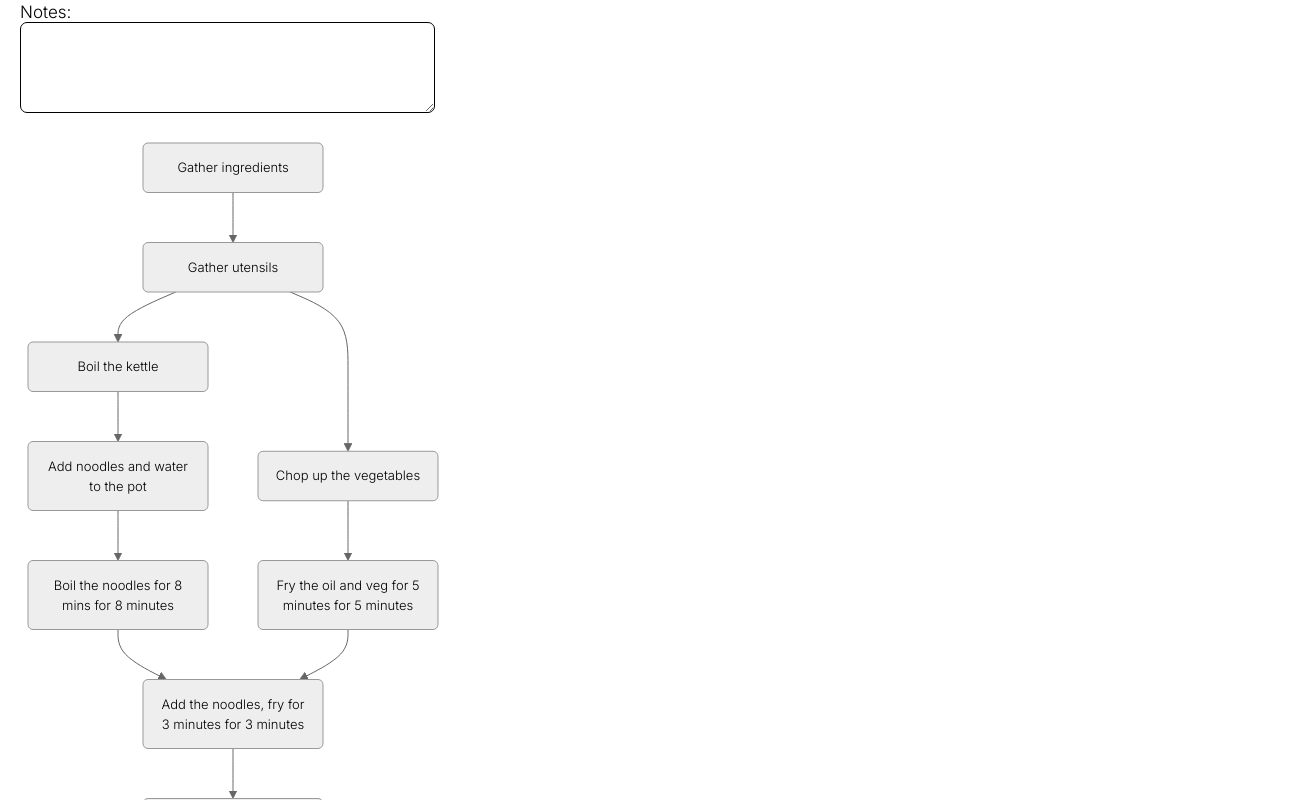
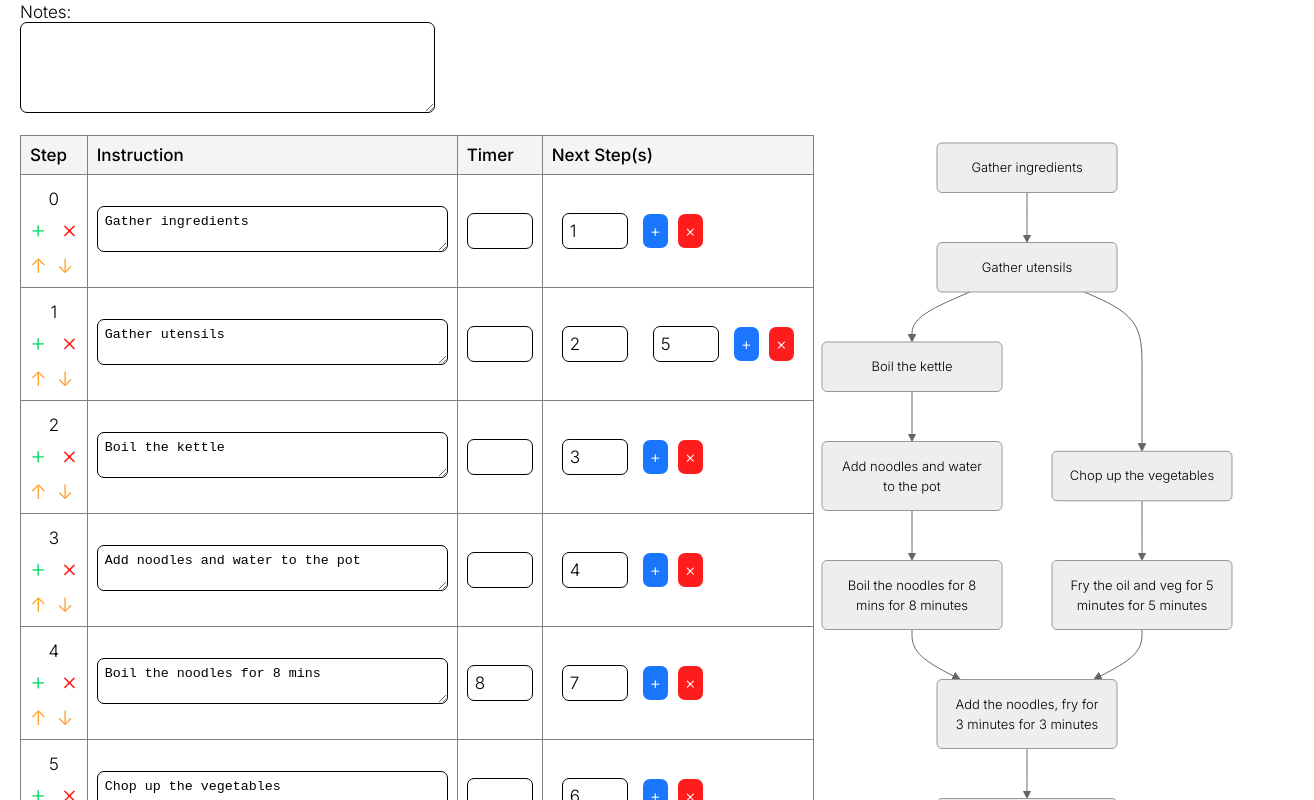
Before and after one commit to curlpipe/manger, a Vue app in the folder front_end/: page /cookbook/add in a window 1280 px wide. Shown: the part 620-1420 px from the top of the page, 1314 px wide, since content can reach past the window. Built offline with nearby package versions, Linux system fonts and the light colour scheme; no server answers.

Commit message:
Neater method of generating meal instructions

```diff
--- a/front_end/assets/csshock.css
+++ b/front_end/assets/csshock.css
@@ -26,7 +26,7 @@ html, body {
     background-color: var(--background-color);
 }
 
-h1, h2, h3, h4, h5, h6, p, a, span, li, input, label, select, button {
+h1, h2, h3, h4, h5, h6, p, a, span, li, input, label, select, button, th {
     font-family: "Inter", sans-serif;
     color: var(--black);
     margin-bottom: 5px;
@@ -66,6 +66,11 @@ h6 {
 p, a, input, button, label, select {
     font-size: 17px;
     font-weight: 300;
+}
+
+th {
+    font-size: 17px;
+    font-weight: 500;
 }
 
 input[type="submit"], button, select {
--- a/front_end/assets/style.css
+++ b/front_end/assets/style.css
@@ -57,6 +57,16 @@ RouterLink {
     gap: 30px;
 }
 
+.meal-edit {
+    display: flex;
+    flex-direction: row;
+}
+
+@media only screen and (max-width: 1100px) {
+    .meal-edit {
+        flex-direction: column;
+    }
+}
 
 @media only screen and (max-width: 567px) {
     .steps > * {
@@ -66,3 +76,30 @@ RouterLink {
         margin-bottom: 5px;
     }
 }
+
+table {
+    width: 100%;              /* Full-width table */
+    border-collapse: collapse; /* Merge borders into a single border */
+}
+
+th, td {
+    padding: 9px;              /* Add some padding */
+    border: 1px solid grey;     /* Light border between cells */
+    text-align: left;           /* Align text to the left */
+}
+
+thead {
+    background-color: #f4f4f4;  /* Light background color for header */
+}
+
+tr:hover {
+    background-color: #f1f1f1;  /* Row highlight on hover */
+}
+
+.softbunch {
+    display: flex;
+}
+
+.softbunch > * {
+    padding-right: 5px;
+}
--- /dev/null
+++ b/front_end/src/components/cookbook/MealFlowEdit.vue
@@ -0,0 +1,112 @@
+<script setup>
+import { useMealStore } from '@/stores/useMealStore.js';
+import { ref, onMounted } from 'vue';
+import axios from 'axios';
+import Storage from '@/utils/storageUtils.js';
+
+const emit = defineEmits(['updateFlow']);
+
+const props = defineProps({
+    instructions: Object,
+});
+
+const addNext = (step) => {
+    props.instructions[step].next.push(0);
+    apply();
+};
+
+const removeNext = (step) => {
+    props.instructions[step].next.pop();
+    apply();
+};
+
+const addStep = (at) => {
+    // Increment all steps greater than or equal to at
+    props.instructions = props.instructions.forEach((i, ic) => {
+        i.next.forEach((n, nc) => {
+            if (n > at + 1) {
+                props.instructions[ic].next[nc] += 1;
+            }
+        });
+    });
+    // Add instruction in
+    props.instructions.splice(at + 1, 0, { command: "Do something", timer: null, next: [] });
+    apply();
+};
+
+const removeStep = (at) => {
+    props.instructions.splice(at, 1);
+    // Decrement all steps greater than step
+    props.instructions = props.instructions.forEach((i, ic) => {
+        i.next.forEach((n, nc) => {
+            if (n > at + 1) {
+                props.instructions[ic].next[nc] -= 1;
+            }
+        });
+    });
+    apply();
+};
+
+const moveStepUp = (id) => {
+    if (id - 1 >= 0) {
+        [props.instructions[id], props.instructions[id - 1]] =
+            [props.instructions[id - 1], props.instructions[id]];
+        [props.instructions[id].next, props.instructions[id - 1].next] =
+            [props.instructions[id - 1].next, props.instructions[id].next];
+        apply();
+    }
+};
+
+const moveStepDown = (id) => {
+    if (id + 1 < props.instructions.length) {
+        [props.instructions[id], props.instructions[id + 1]] =
+            [props.instructions[id + 1], props.instructions[id]];
+        [props.instructions[id].next, props.instructions[id + 1].next] =
+            [props.instructions[id + 1].next, props.instructions[id].next];
+        apply();
+    }
+};
+
+const apply = () => {
+    // Change all empty timers to null
+    props.instructions.forEach(i => i.timer = i.timer == '' ? null : i.timer);
+    emit('updateFlow', props.instructions);
+};
+
+</script>
+
+<template>
+    <div>
+        <table>
+            <thead><th>Step</th><th>Instruction</th><th>Timer</th><th>Next Step(s)</th></thead>
+            <tr style="align-items: center; padding: 10px;" v-for="(instruction, c) in instructions">
+                <td>
+                    <p style="text-align: center;">{{ c }}</p>
+                    <div class="display: flex; flex-direction: column;">
+                        <a style="font-size: 25px; margin-right: 15px;" class="green-fg" @click="addStep(c)">+</a>
+                        <a style="font-size: 25px;" class="red-fg" @click="removeStep(c)">&times;</a>
+                        <div style="height: 10px;"></div>
+                        <a style="font-size: 20px; margin-right: 10px;" class="orange-fg" @click="moveStepUp(c)">&uarr;</a>
+                        <a style="font-size: 20px;" class="orange-fg" @click="moveStepDown(c)">&darr;</a>
+                    </div>
+                </td>
+                <td><textarea type="text" cols="40" rows="2" v-model="instruction.command" @blur="apply"></textarea></td>
+                <td><input type="number" v-model="instruction.timer" @blur="apply" style="width: 50px;"></td>
+                <td>
+                    <div class="bunch" style="align-items: center;">
+                        <input v-for="(next, idx) in instruction.next" type="number" v-model="instruction.next[idx]" style="width: 50px; margin-right: 15px;" @blur="apply">
+                        <form @submit.prevent="addNext(c)" style="margin: 0 !important;">
+                            <button style="font-size: 17px;">+</button>
+                        </form>
+                        <form @submit.prevent="removeNext(c)">
+                            <button style="font-size: 17px;" class="red-bg">&times;</button>
+                        </form>
+                    </div>
+                </td>
+            </tr>
+        </table>
+        <form @submit.prevent="apply">
+            <button>Update Meal Flow</button>
+        </form>
+    </div>
+</template>
--- a/front_end/src/views/EditMealView.vue
+++ b/front_end/src/views/EditMealView.vue
@@ -1,10 +1,11 @@
 <script setup>
 import MealFlow from '@/components/cookbook/MealFlow.vue';
+import MealFlowEdit from '@/components/cookbook/MealFlowEdit.vue';
 import IngredientOverview from '@/components/cookbook/IngredientOverview.vue';
 import { useMealStore } from '@/stores/useMealStore.js';
 import { useIngredientStore } from '@/stores/useIngredientStore.js';
 import { useRouter } from 'vue-router';
-import { ref, reactive, onMounted } from 'vue';
+import { ref, reactive, onMounted, onBeforeUnmount } from 'vue';
 import axios from 'axios';
 import Storage from '@/utils/storageUtils.js';
 
@@ -61,6 +62,8 @@ const new_ingredient_unit = ref('unit');
 
 var instructions_json = ref('');
 
+var cacher = null;
+
 onMounted(async () => {
     try {
         await ingredientStore.query();
@@ -78,12 +81,14 @@ onMounted(async () => {
         instructions.value.forEach((i, idx) => {
             instructions_json.value += `${idx}: ${i.command}(${i.timer}) -> ${i.next}\n`;
         });
-        mealFlowChange();
         ingred_id.value = (ingredientStore.getIngredients[0] ?? { id: -1 }).id;
+        cacher = setInterval(cacheFormData, 5000);
     } catch (error) {
         console.error(error);
     }
 });
+
+onBeforeUnmount(() => clearInterval(cacher));
 
 const applyEdit = async () => {
     // Gather form data
@@ -113,22 +118,6 @@ const applyEdit = async () => {
 };
 
 const sleep = async (ms) => new Promise((callback) => setTimeout(callback, ms));
-
-const mealFlowChange = async () => {
-    await sleep(20);
-    instructions.value = [];
-    instructions_json.value.split('\n').forEach(line => {
-        if (line.length > 0) {
-            line = line.split(': ')[1];
-            let [command_part, next] = line.split(' -> ');
-            let [command, timer] = command_part.split('(');
-            timer = timer.slice(0, -1);
-            next = next.split(',').filter(i => i != '').map(i => parseInt(i));
-            timer = timer == 'null' ? null : parseInt(timer);
-            instructions.value.push({ command, timer, next });
-        }
-    });
-};
 
 const addIngredientToMeal = async () => {
     // Add ingredient if necessary
@@ -172,7 +161,13 @@ const cacheFormData = () => {
     formStorage.setItem('editMealForm' + props.id, data);
 };
 
-const cacher = setInterval(cacheFormData, 5000);
+const copyInstructions = () => {
+    return JSON.parse(JSON.stringify(instructions.value));
+};
+
+const updateFlow = (update) => {
+    instructions.value = update;
+};
 
 </script>
 
@@ -236,16 +231,15 @@ const cacher = setInterval(cacheFormData, 5000);
             <label for="notes">Notes: </label>
             <br>
             <textarea rows="5" cols="48" id="notes" name="notes" v-model="notes"></textarea>
+
             <br>
-            <form @submit.prevent="mealFlowChange">
-                <div id="instructions"></div>
-                <MealFlow :instructions="instructions" />
-                <br>
-                <textarea v-model="instructions_json" cols="48" rows="10"></textarea>
-                <br>
-                <input type="submit" value="Update Meal Flow"></input>
-                <br>
-            </form>
+            <br>
+            <!-- Form  to modify and change the flow of the meal -->
+            <div class="meal-edit">
+                <MealFlowEdit :instructions="copyInstructions()" @update-flow="updateFlow" />
+                <MealFlow :instructions="instructions"/>
+            </div>
+            <br>
             <input type="submit" value="Apply Edits">
         </form>
     </div>
--- a/front_end/src/views/NewMealView.vue
+++ b/front_end/src/views/NewMealView.vue
@@ -1,10 +1,11 @@
 <script setup>
 import MealFlow from '@/components/cookbook/MealFlow.vue';
+import MealFlowEdit from '@/components/cookbook/MealFlowEdit.vue';
 import IngredientOverview from '@/components/cookbook/IngredientOverview.vue';
 import { useMealStore } from '@/stores/useMealStore.js';
 import { useIngredientStore } from '@/stores/useIngredientStore.js';
 import { useRouter } from 'vue-router';
-import { ref, reactive, onMounted } from 'vue';
+import { ref, reactive, onMounted, onBeforeUnmount } from 'vue';
 import axios from 'axios';
 import Storage from '@/utils/storageUtils.js';
 
@@ -14,11 +15,23 @@ const ingredientStore = useIngredientStore();
 
 const formStorage = new Storage('localStorage');
 
+var cacher = null;
+
 onMounted(async () => {
     // Load inventory from database
     await ingredientStore.query();
     ingred_id.value = (ingredientStore.getIngredients[0] ?? { id: ingred_id.value }).id;
+    name.value = getCache().name;
+    time.value = getCache().time;
+    difficulty.value = getCache().difficulty;
+    instructions.value = getCache().instructions;
+    ingredients.value = getCache().ingredients;
+    notes.value = getCache().notes;
+    rating.value = getCache().rating;
+    cacher = setInterval(cacheFormData, 5000);
 });
+
+onBeforeUnmount(() => clearInterval(cacher));
 
 const getCache = () => {
     if (formStorage.hasItem('newMealForm')) {
@@ -55,24 +68,19 @@ const getCache = () => {
     }
 };
 
-const name = ref(getCache().name);
-const time = ref(getCache().time);
-const difficulty = ref(getCache().difficulty);
-var instructions = ref(getCache().instructions);
-var ingredients = reactive(getCache().ingredients);
-const notes = ref(getCache().notes);
-const rating = ref(getCache().rating);
+var name = ref('');
+var time = ref(0);
+var difficulty = ref('easy');
+var instructions = ref([]);
+var ingredients = ref([]);
+var notes = ref('');
+var rating = ref('neutral');
 
 var ingred_id = ref((ingredientStore.getIngredients[0] ?? { id: -1 }).id);
 const ingred_amount = ref(0);
 
 const new_ingredient_name = ref('');
 const new_ingredient_unit = ref('unit');
-
-var instructions_json = ref('');
-instructions.value.forEach((i, idx) => {
-    instructions_json.value += `${idx}: ${i.command}(${i.timer}) -> ${i.next}\n`;
-});
 
 const createMeal = async () => {
     // Gather form data
@@ -81,7 +89,7 @@ const createMeal = async () => {
         time: time.value,
         difficulty: difficulty.value,
         instructions: instructions.value,
-        ingredients: ingredients,
+        ingredients: ingredients.value,
         notes: notes.value,
         rating: rating.value,
     };
@@ -101,22 +109,6 @@ const createMeal = async () => {
 };
 
 const sleep = async (ms) => new Promise((callback) => setTimeout(callback, ms));
-
-const mealFlowChange = async () => {
-    await sleep(20);
-    instructions.value = [];
-    instructions_json.value.split('\n').forEach(line => {
-        if (line.length > 0) {
-            line = line.split(': ')[1];
-            let [command_part, next] = line.split(' -> ');
-            let [command, timer] = command_part.split('(');
-            timer = timer.slice(0, -1);
-            next = next.split(',').filter(i => i != '').map(i => parseInt(i));
-            timer = timer == 'null' ? null : parseInt(timer);
-            instructions.value.push({ command, timer, next });
-        }
-    });
-};
 
 const addIngredientToMeal = async () => {
     // Add ingredient if necessary
@@ -140,12 +132,12 @@ const addIngredientToMeal = async () => {
     }
     // Add ingredient to the meal
     const info = ingredientStore.getIngredients.find(i => i.id == ingred_id.value);
-    ingredients.push({ id: ingred_id.value, name: info.name, amount: ingred_amount.value, unit: info.unit });
+    ingredients.value.push({ id: ingred_id.value, name: info.name, amount: ingred_amount.value, unit: info.unit });
 };
 
 const removeIngredientFromMeal = (id) => {
-    const idx = ingredients.findIndex(i => i.id == id);
-    ingredients.splice(idx, 1);
+    const idx = ingredients.value.findIndex(i => i.id == id);
+    ingredients.value.splice(idx, 1);
 };
 
 const cacheFormData = () => {
@@ -154,14 +146,20 @@ const cacheFormData = () => {
         time: time.value,
         difficulty: difficulty.value,
         instructions: instructions.value,
-        ingredients: ingredients,
+        ingredients: ingredients.value,
         notes: notes.value,
         rating: rating.value,
     };
     formStorage.setItem('newMealForm', data);
 };
 
-const cacher = setInterval(cacheFormData, 5000);
+const copyInstructions = () => {
+    return JSON.parse(JSON.stringify(instructions.value));
+};
+
+const updateFlow = (update) => {
+    instructions.value = update;
+};
 
 </script>
 
@@ -231,15 +229,11 @@ const cacher = setInterval(cacheFormData, 5000);
             <br>
             <br>
             <!-- Form  to modify and change the flow of the meal -->
-            <form @submit.prevent="mealFlowChange">
-                <div id="instructions"></div>
-                <MealFlow :instructions="instructions" />
-                <br>
-                <textarea v-model="instructions_json" cols="48" rows="10"></textarea>
-                <br>
-                <input type="submit" value="Update Meal Flow"></input>
-                <br>
-            </form>
+            <div class="meal-edit">
+                <MealFlowEdit :instructions="copyInstructions()" @update-flow="updateFlow" />
+                <MealFlow :instructions="instructions"/>
+            </div>
+            <br>
             <input type="submit" value="Create New Meal">
         </form>
     </div>
```
Also changed, not shown: front_end/src/components/cookbook/MealFlow.vue (+10 -6 lines).
